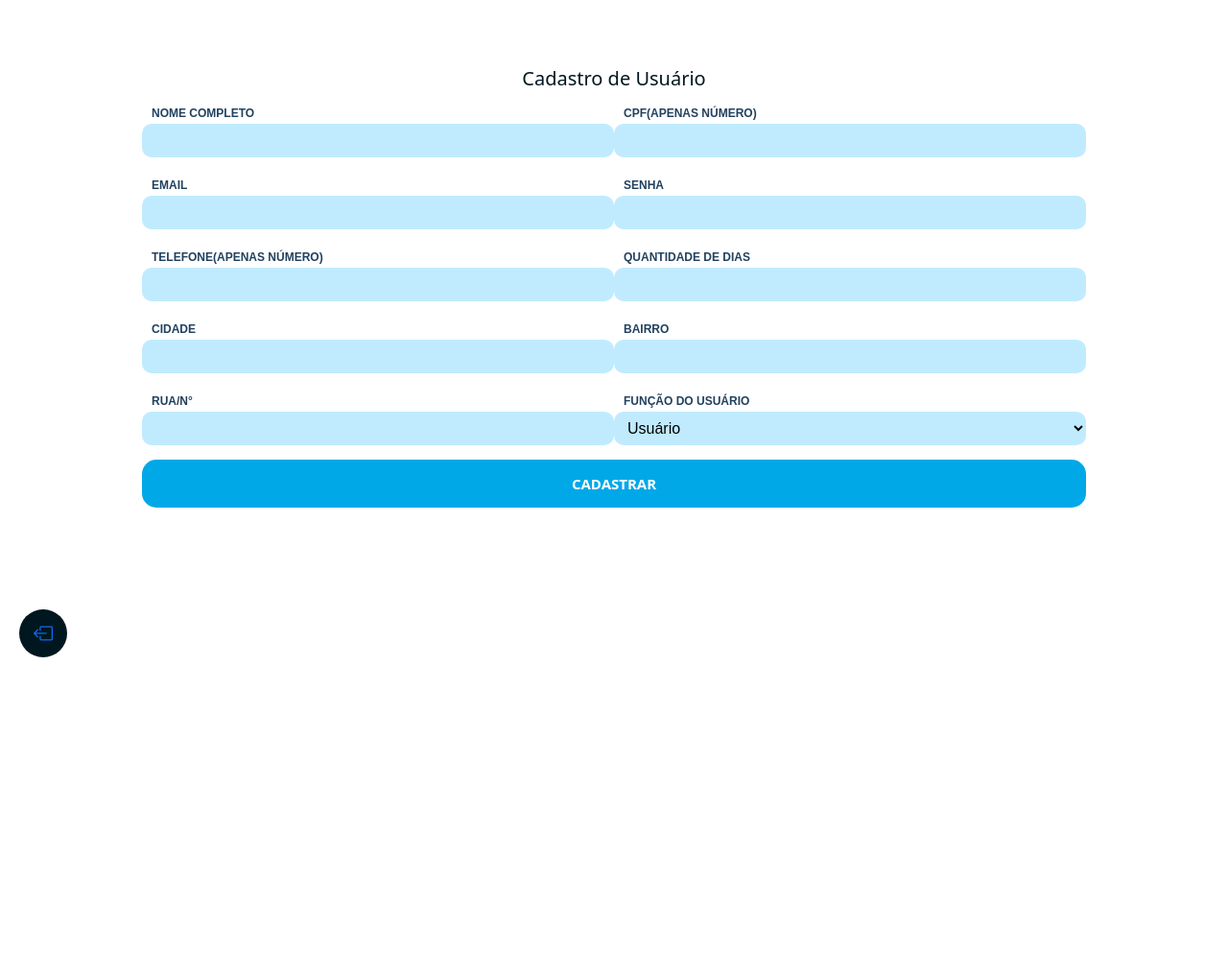
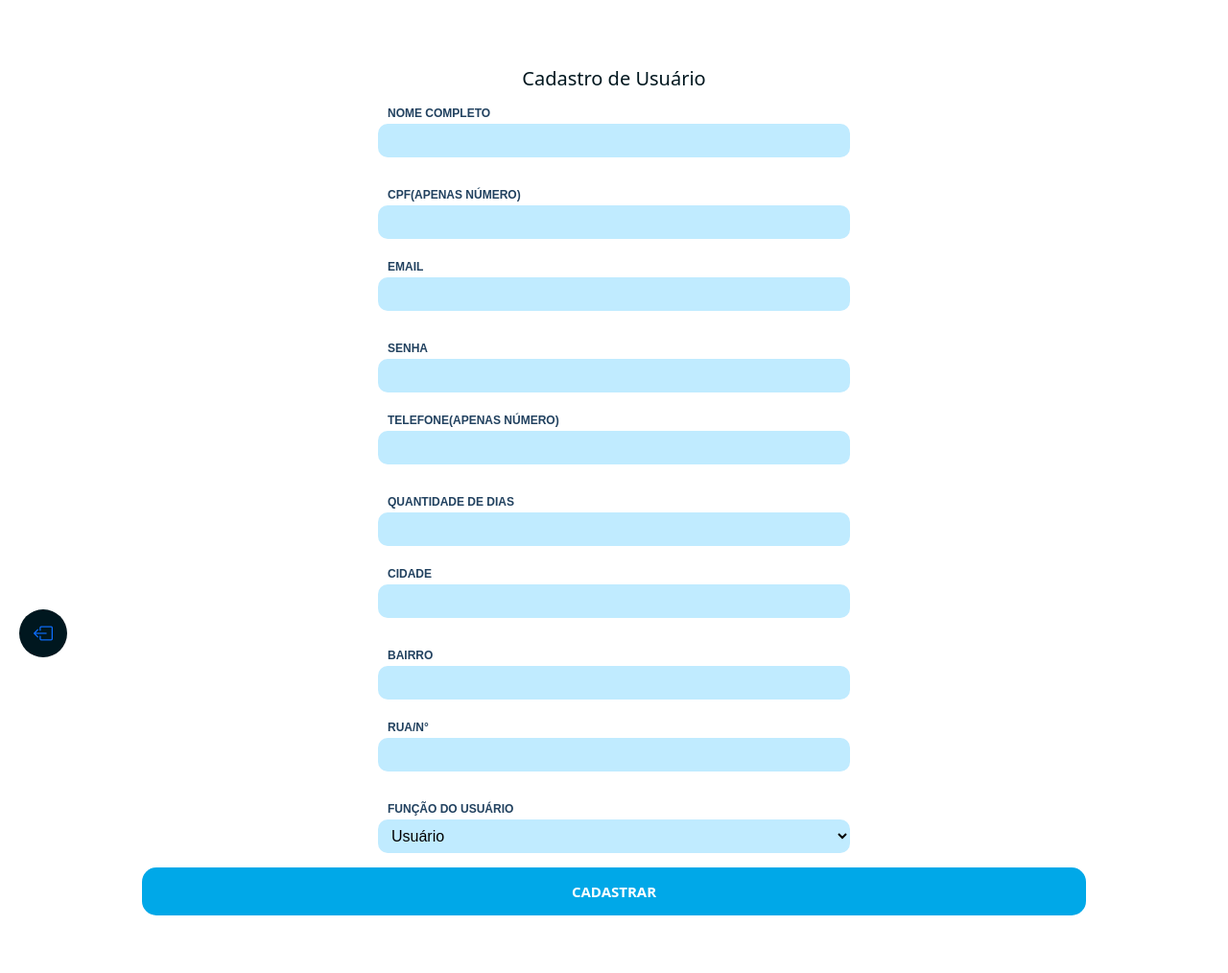
Before and after one commit to MayconD27/SPT, a PHP site: page /admin_tela/cadastro_usuario.php in a window 1280 px wide. Shown: the part 90-1104 px from the top of the page at 96% size. Before the commit the page ends 775 px from the top, so only its background shows below. Run offline with PHP 8.4, Linux system fonts and the light colour scheme; a user stored in the database is signed in.

Commit message:
correção do formuario

```diff
--- a/css/card_user.css
+++ b/css/card_user.css
@@ -73,6 +73,7 @@ h2{
     justify-content:space-around;
     width: 100%;
     flex-wrap: wrap;
+    gap: 10px;
 }
 .inputForm{
     width: 50%;
```
